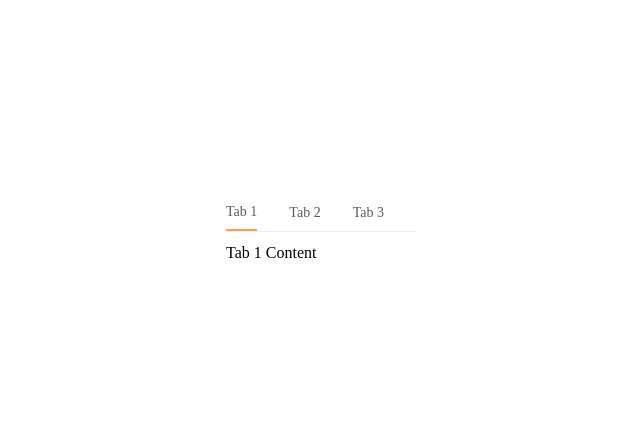
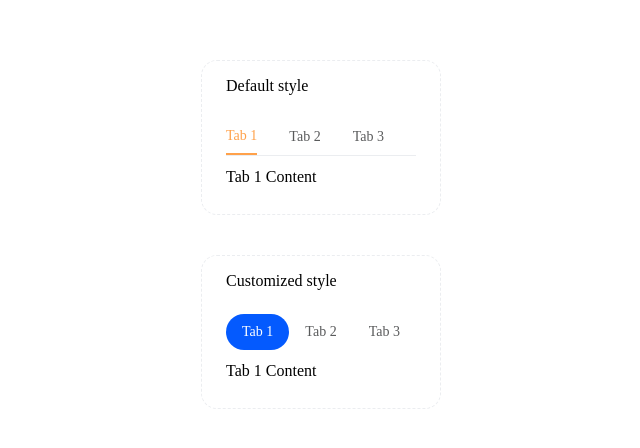
Before and after one commit to Ricy137/Custom-ui, a Next.js app: page /tab in a window 1280 px wide. Shown: the part 174-622 px from the top of the page, without its empty margins (319-959 px from the left). Built offline with nearby package versions, Linux system fonts and the light colour scheme.

Commit message:
feat: add customized tabs navigation

```diff
--- a/src/app/layout.tsx
+++ b/src/app/layout.tsx
@@ -1,9 +1,9 @@
-import "./globals.css";
-import "/uno.css";
+import './globals.css';
+import '/uno.css';
 
 export const metadata = {
-  title: "Custome UI",
-  description: "react component library by Ricy",
+  title: 'Custome UI',
+  description: 'react component library by Ricy',
 };
 
 export default function RootLayout({
@@ -13,7 +13,7 @@ export default function RootLayout({
 }) {
   return (
     <html lang="en">
-      <body>{children}</body>
+      <body className="min-h-100vh">{children}</body>
     </html>
   );
 }
--- a/src/app/tab/page.tsx
+++ b/src/app/tab/page.tsx
@@ -21,8 +21,21 @@ const items = [
 
 const TabsPage: React.FC = () => {
   return (
-    <div className="flex flex-col items-center justify-center gap-x-16px h-100vh">
-      <Tabs items={items} defaultActiveId={1} />
+    <div className="flex flex-col items-center justify-center gap-y-40px min-h-100vh">
+      <div className="py-16px px-24px flex flex-col gap-y-24px bg-#ffffff rounded-16px border border-[rgba(235,237,240,1)] border-dashed">
+        <div>Default style</div>
+        <Tabs items={items} defaultActiveId={1} />
+      </div>
+      <div className="py-16px px-24px flex flex-col gap-y-24px bg-#ffffff rounded-16px border border-[rgba(235,237,240,1)] border-dashed">
+        <div>Customized style</div>
+        <Tabs
+          navClassName="!border-0px"
+          navItemClassName="!mr-0px px-16px"
+          activeNavItemClassName="!text-#ffffff bg-[rgba(4,90,254,1)] rounded-20px"
+          items={items}
+          defaultActiveId={1}
+        />
+      </div>
     </div>
   );
 };
--- a/src/components/Tabs/TabNavItem/index.tsx
+++ b/src/components/Tabs/TabNavItem/index.tsx
@@ -14,12 +14,13 @@ const TabNavItem: React.FC<TabNavItemProps> = ({
   title,
   activeId,
   navItemClassName,
-  activeNavItemClassName = 'text-#FFA14A border-b-2px border-#FFA14A border-b-solid',
+  activeNavItemClassName = '!text-#FFA14A border-b-2px border-#FFA14A border-b-solid',
   setActiveId,
 }) => {
   const handleClick = useCallback(() => {
     setActiveId(id);
   }, []);
+
   return (
     <div
       className={cx(
--- a/src/components/Tabs/index.tsx
+++ b/src/components/Tabs/index.tsx
@@ -23,11 +23,11 @@ interface TabsProps {
 const Tabs: React.FC<TabsProps> = ({
   items,
   defaultActiveId,
-  navClassName = 'flex flex-row h-36px border-b-1px border-b-solid border-#EBEDF0',
+  navClassName,
   navItemClassName,
   activeNavItemClassName,
   bodyClassName,
-  wrapperClassName = 'flex flex-col',
+  wrapperClassName,
   onTabChange,
 }) => {
   const [activeId, setActiveId] = useState(defaultActiveId);
@@ -36,8 +36,13 @@ const Tabs: React.FC<TabsProps> = ({
     onTabChange?.(id);
   }, []);
   return (
-    <div className={wrapperClassName}>
-      <div className={navClassName}>
+    <div className={cx('flex flex-col', wrapperClassName)}>
+      <div
+        className={cx(
+          'flex flex-row h-36px border-b-1px border-b-solid border-#EBEDF0',
+          navClassName
+        )}
+      >
         {items.map((item) => (
           <TabNavItem
             title={item.title}
--- a/uno.css
+++ b/uno.css
@@ -23,6 +23,7 @@
 .z-40{z-index:40;}
 .z-50{z-index:50;}
 .mx-24px{margin-left:24px;margin-right:24px;}
+.\!mr-0px{margin-right:0 !important;}
 .mr-32px{margin-right:32px;}
 .mr-8px{margin-right:8px;}
 .box-border{box-sizing:border-box;}
@@ -46,6 +47,7 @@
 .h-fit{height:fit-content;}
 .h-full{height:100%;}
 .max-w-\[560px\]{max-width:560px;}
+.min-h-100vh{min-height:100vh;}
 .w-\[16px\]{width:16px;}
 .w-\[30px\]{width:30px;}
 .w-\[90vw\]{width:90vw;}
@@ -80,31 +82,38 @@
 .gap-24px{grid-gap:24px;gap:24px;}
 .gap-x-16px{grid-column-gap:16px;column-gap:16px;}
 .gap-y-24px{grid-row-gap:24px;row-gap:24px;}
+.gap-y-40px{grid-row-gap:40px;row-gap:40px;}
 .overflow-hidden{overflow:hidden;}
+.\!border-0px{border-width:0 !important;}
 .border,
 .border-1px{border-width:1px;}
 .border-b-1px{border-bottom-width:1px;}
 .border-b-2px{border-bottom-width:2px;}
 .border-b-3px{border-bottom-width:3px;}
+.border-\[rgba\(235\,237\,240\,1\)\],
+.border-\#EBEDF0{--un-border-opacity:1;border-color:rgba(235,237,240,var(--un-border-opacity));}
 .border-\#000000,
 .border-black{--un-border-opacity:1;border-color:rgba(0,0,0,var(--un-border-opacity));}
 .border-\#1E8E3E{--un-border-opacity:1;border-color:rgba(30,142,62,var(--un-border-opacity));}
 .border-\#DCDEE0{--un-border-opacity:1;border-color:rgba(220,222,224,var(--un-border-opacity));}
-.border-\#EBEDF0{--un-border-opacity:1;border-color:rgba(235,237,240,var(--un-border-opacity));}
 .border-\#FFA14A,
 .hover\:border-\#FFA14A:hover{--un-border-opacity:1;border-color:rgba(255,161,74,var(--un-border-opacity));}
 .hover\:border-\[\#ffffff\]:hover{--un-border-opacity:1;border-color:rgba(255,255,255,var(--un-border-opacity));}
 .focus\:border-\#FFA14A:focus{--un-border-opacity:1;border-color:rgba(255,161,74,var(--un-border-opacity));}
 .rounded-\[8px\],
 .rounded-8px{border-radius:8px;}
+.rounded-16px{border-radius:16px;}
+.rounded-20px{border-radius:20px;}
 .rounded-2px{border-radius:2px;}
 .rounded-32px{border-radius:32px;}
 .rounded-41px{border-radius:41px;}
 .rounded-full{border-radius:9999px;}
 .rounded-l-41px{border-top-left-radius:41px;border-bottom-left-radius:41px;}
+.border-dashed{border-style:dashed;}
 .border-solid{border-style:solid;}
 .border-b-solid{border-bottom-style:solid;}
 .bg-\[rgba\(0\,0\,0\,0\.6\)\]{--un-bg-opacity:0.6;background-color:rgba(0,0,0,var(--un-bg-opacity));}
+.bg-\[rgba\(4\,90\,254\,1\)\]{--un-bg-opacity:1;background-color:rgba(4,90,254,var(--un-bg-opacity));}
 .bg-\#323233{--un-bg-opacity:1;background-color:rgba(50,50,51,var(--un-bg-opacity));}
 .bg-\#DCDEE0{--un-bg-opacity:1;background-color:rgba(220,222,224,var(--un-bg-opacity));}
 .bg-\#F48A28{--un-bg-opacity:1;background-color:rgba(244,138,40,var(--un-bg-opacity));}
@@ -126,9 +135,12 @@
 .p-\[28px\]{padding:28px;}
 .p-8px{padding:8px;}
 .px{padding-left:1rem;padding-right:1rem;}
-.px-\[24px\]{padding-left:24px;padding-right:24px;}
+.px-\[24px\],
+.px-24px{padding-left:24px;padding-right:24px;}
+.px-16px{padding-left:16px;padding-right:16px;}
 .px-8px{padding-left:8px;padding-right:8px;}
 .py-12px{padding-top:12px;padding-bottom:12px;}
+.py-16px{padding-top:16px;padding-bottom:16px;}
 .pl-12px{padding-left:12px;}
 .pr-7px{padding-right:7px;}
 .text-\.85em{font-size:0.85em;}
@@ -140,8 +152,8 @@
 .font-semibold{font-weight:600;}
 .leading-22px{line-height:22px;}
 .\!text-\#FFA14A{--un-text-opacity:1 !important;color:rgba(255,161,74,var(--un-text-opacity)) !important;}
-.hover\:text-\#FFA14A:hover,
-.text-\#FFA14A{--un-text-opacity:1;color:rgba(255,161,74,var(--un-text-opacity));}
+.\!text-\#ffffff{--un-text-opacity:1 !important;color:rgba(255,255,255,var(--un-text-opacity)) !important;}
+.hover\:text-\#FFA14A:hover{--un-text-opacity:1;color:rgba(255,161,74,var(--un-text-opacity));}
 .text-\[\#303549\]{--un-text-opacity:1;color:rgba(48,53,73,var(--un-text-opacity));}
 .text-\#1E8E3E{--un-text-opacity:1;color:rgba(30,142,62,var(--un-text-opacity));}
 .text-\#323233{--un-text-opacity:1;color:rgba(50,50,51,var(--un-text-opacity));}
```
Also changed, not shown: src/components/Tabs/index.md (+10 -3 lines).
